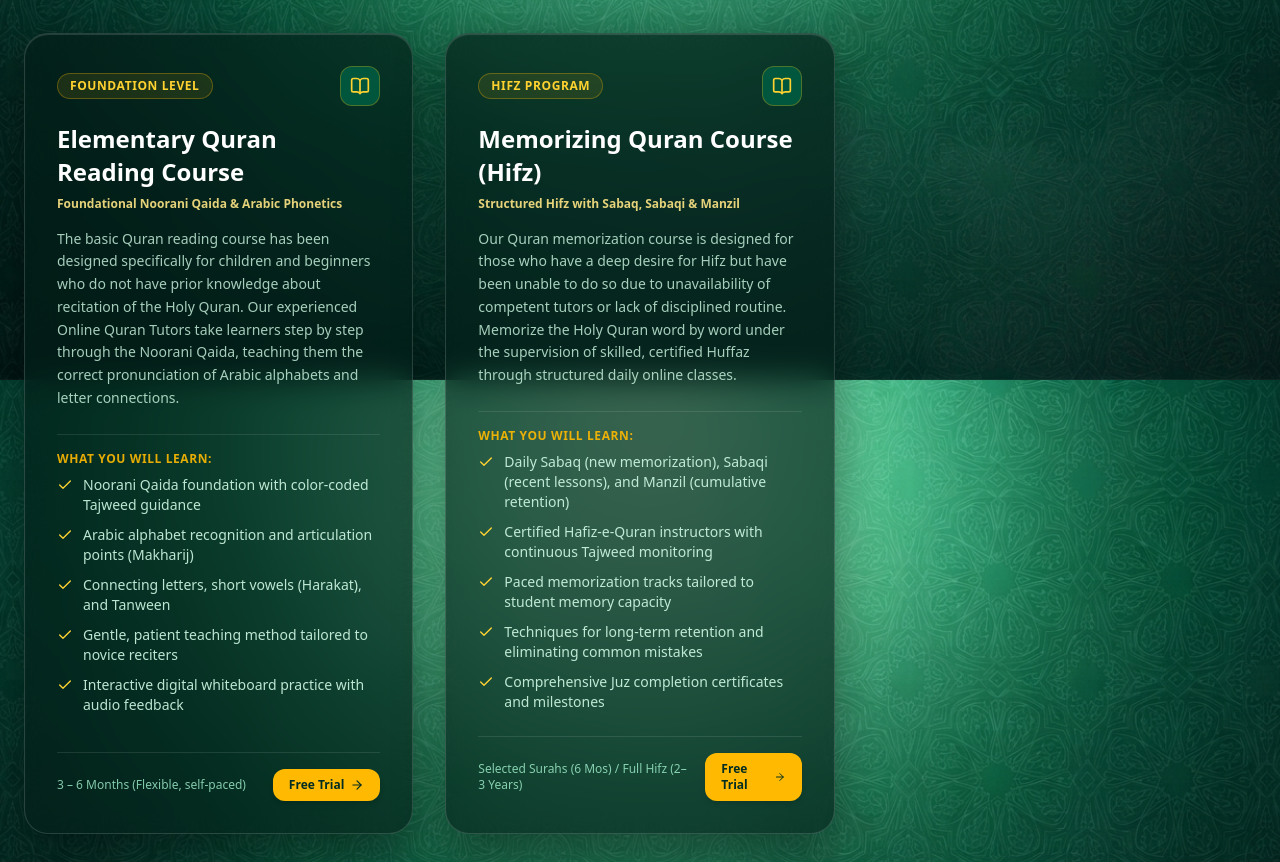
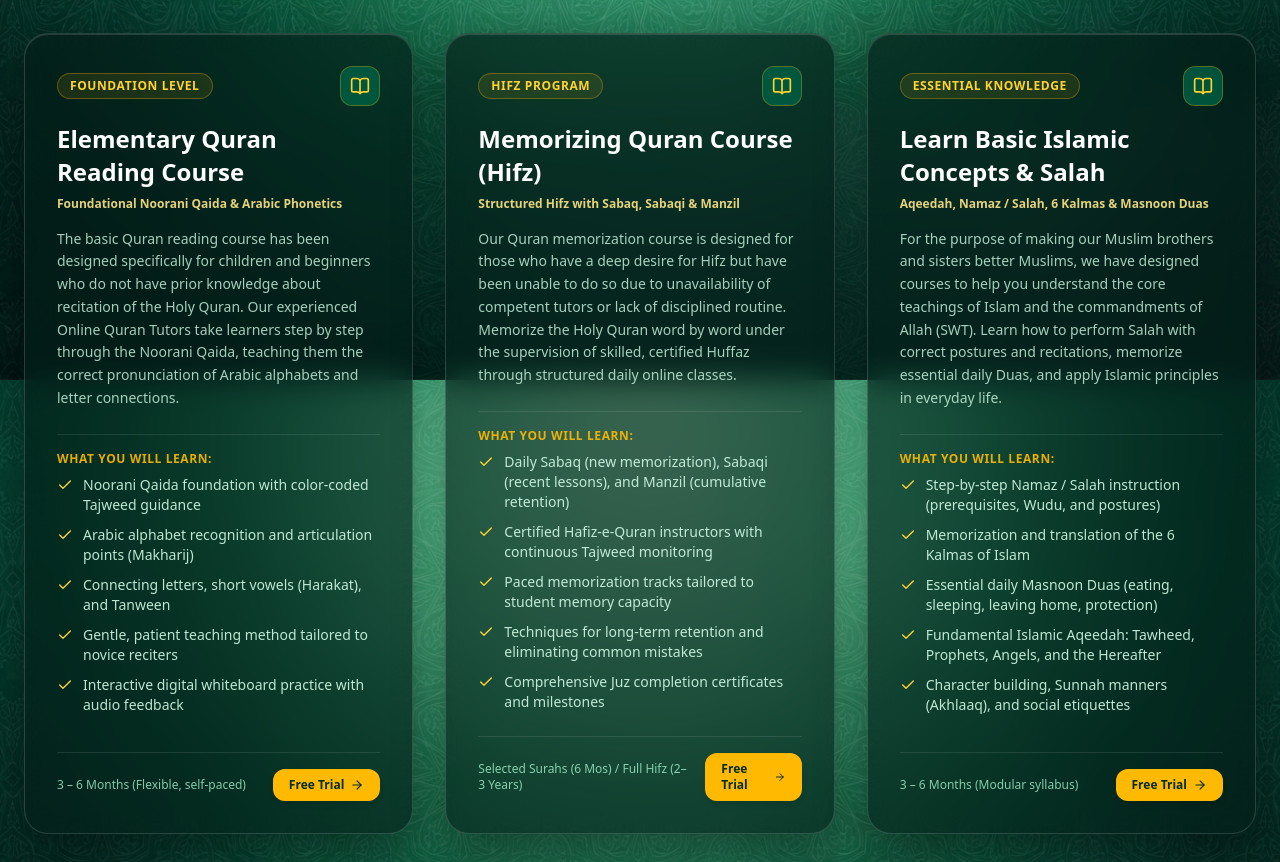
Before and after one commit to mdawoodali/QURAN-ACADEMY-APP, a Next.js app in the folder apps/web/: page /programmes in a window 1280 px wide. Shown: the part 420-1282 px from the top of the page. Built offline with nearby package versions, Linux system fonts and the light colour scheme; a web font is replaced by a local one.

Commit message:
feat(services): add Basic Islamic Concepts, Salah, Kalmas and Masnoon Duas curriculum

```diff
--- a/apps/web/src/data/services.ts
+++ b/apps/web/src/data/services.ts
@@ -47,5 +47,23 @@ export const ACADEMY_SERVICES: CourseService[] = [
     targetAudience: "Motivated Children & Adults (Full or Selected Surahs)",
     duration: "Selected Surahs (6 Mos) / Full Hifz (2–3 Years)",
     iconName: "Sparkles"
+  },
+  {
+    id: "learn-basic-islamic-concepts",
+    title: "Learn Basic Islamic Concepts & Salah",
+    highlightWord: "Islamic",
+    subtitle: "Aqeedah, Namaz / Salah, 6 Kalmas & Masnoon Duas",
+    badge: "Essential Knowledge",
+    description: "For the purpose of making our Muslim brothers and sisters better Muslims, we have designed courses to help you understand the core teachings of Islam and the commandments of Allah (SWT). Learn how to perform Salah with correct postures and recitations, memorize essential daily Duas, and apply Islamic principles in everyday life.",
+    features: [
+      "Step-by-step Namaz / Salah instruction (prerequisites, Wudu, and postures)",
+      "Memorization and translation of the 6 Kalmas of Islam",
+      "Essential daily Masnoon Duas (eating, sleeping, leaving home, protection)",
+      "Fundamental Islamic Aqeedah: Tawheed, Prophets, Angels, and the Hereafter",
+      "Character building, Sunnah manners (Akhlaaq), and social etiquettes"
+    ],
+    targetAudience: "All Ages (Children, Youths, Adult Reverts & Refreshers)",
+    duration: "3 – 6 Months (Modular syllabus)",
+    iconName: "HeartHandshake"
   }
 ];
```
